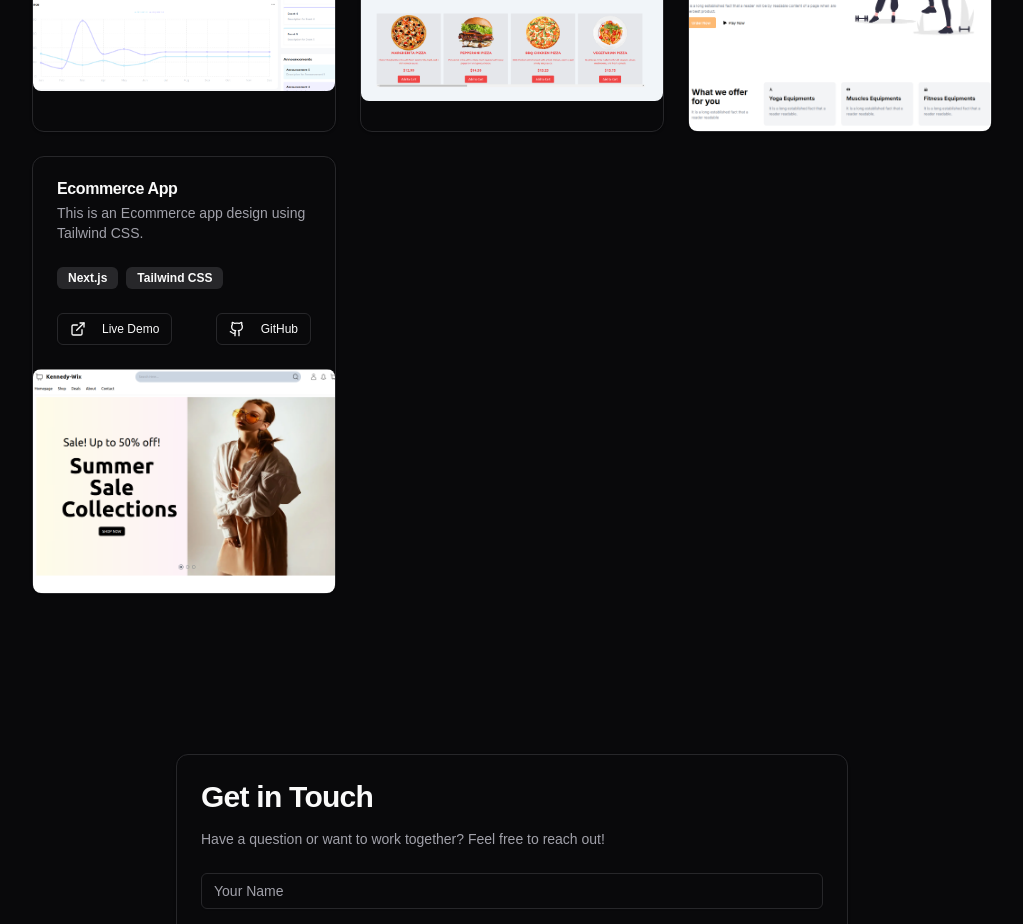
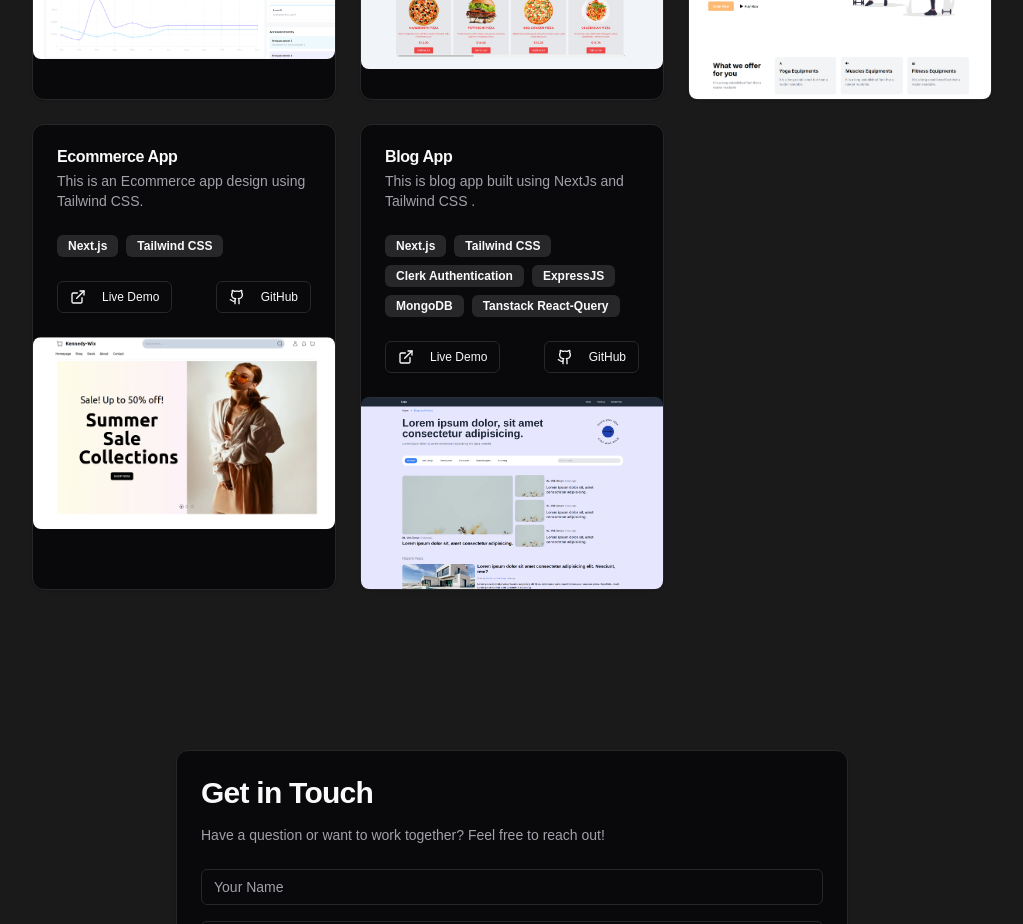
Before and after one commit to MWANGIKENNEDY/myportfolio, a Next.js app: page / in a window 1280 px wide. Shown: the part 960-1884 px from the top of the page, without its empty margins (128-1151 px from the left). Built offline with nearby package versions, Linux system fonts and the light colour scheme.

Commit message:
added the blog project

```diff
--- a/app/globals.css
+++ b/app/globals.css
@@ -4,6 +4,7 @@
 
 body {
   font-family: Arial, Helvetica, sans-serif;
+  background: #e6e6ff; /* Light mode background color */
 }
 
 @layer utilities {
@@ -74,5 +75,6 @@ body {
   }
   body {
     @apply bg-background text-foreground;
+    @apply dark:bg-[#1a1a1a]; /* Dark mode background color */
   }
 }
--- a/app/page.tsx
+++ b/app/page.tsx
@@ -8,7 +8,7 @@ import Projects from "@/components/projects";
 
 export default function Home() {
   return (
-    <div className="min-h-screen flex flex-col container">
+    <div className="min-h-screen flex flex-col container ">
 <Header />
 <main className="flex-grow">
   <Hero />
--- a/components/projects.tsx
+++ b/components/projects.tsx
@@ -49,7 +49,14 @@ const projects = [
       githubLink: "https://github.com/MWANGIKENNEDY/ecommerce.git",
       coverImage:"/ecommerce.png"
     },
-
+    {
+      title: "Blog App",
+      description: "This is blog app built using NextJs and Tailwind CSS .",
+      tags: ["Next.js", "Tailwind CSS", "Clerk Authentication", "ExpressJS", "MongoDB", "Tanstack React-Query"],
+      liveLink: "https://my-blog-1i1s.vercel.app/",
+      githubLink: "https://github.com/MWANGIKENNEDY/my-blog.git",
+      coverImage:"/blog.png"
+    },
 
   ]
 const Projects = () => {
@@ -86,7 +93,7 @@ const Projects = () => {
                   </Button>
                 </CardFooter>
 
-                <div className={`h-56 relative rounded-lg overflow-hidden`}>
+                <div className={`h-48 relative rounded-lg overflow-hidden`}>
 
 |<Image src={project.coverImage} alt='' fill className=' object-cover '/>
                 </div>
```
Also changed, not shown: public/blog.png (added).
